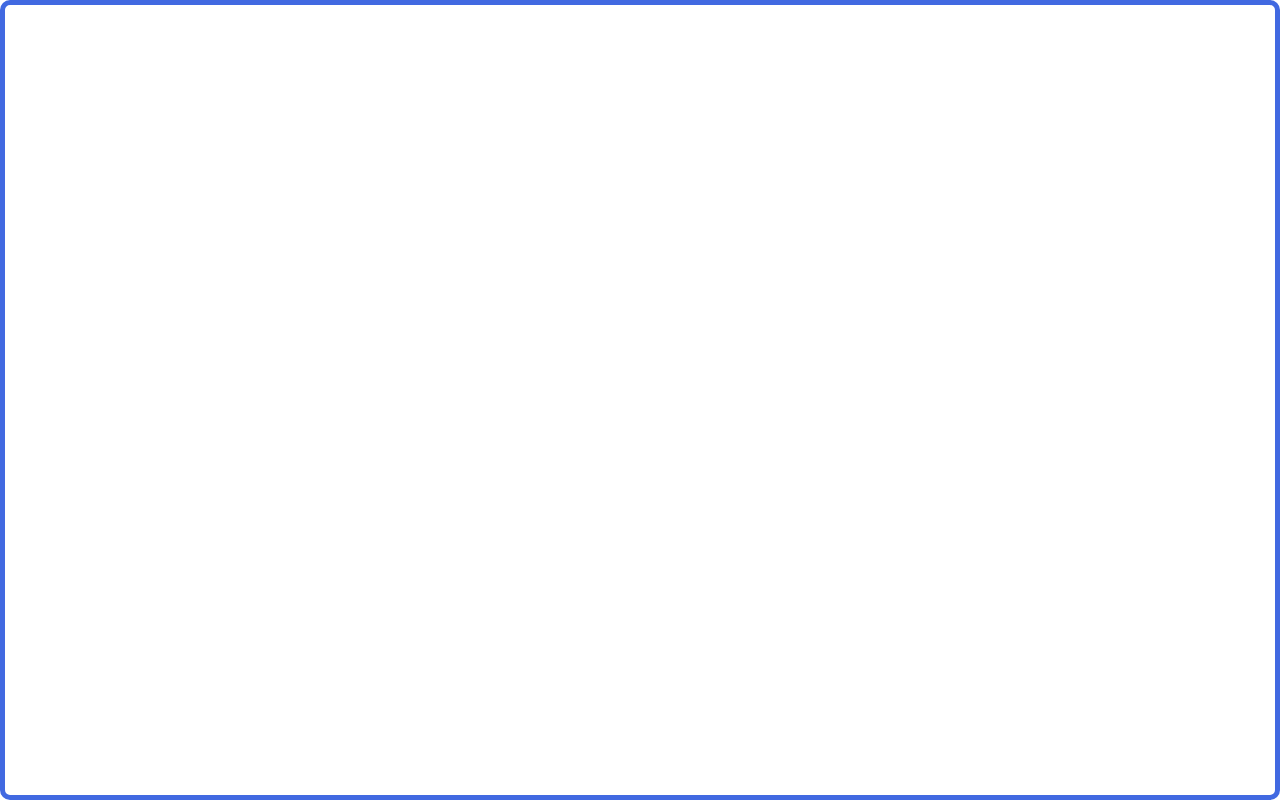
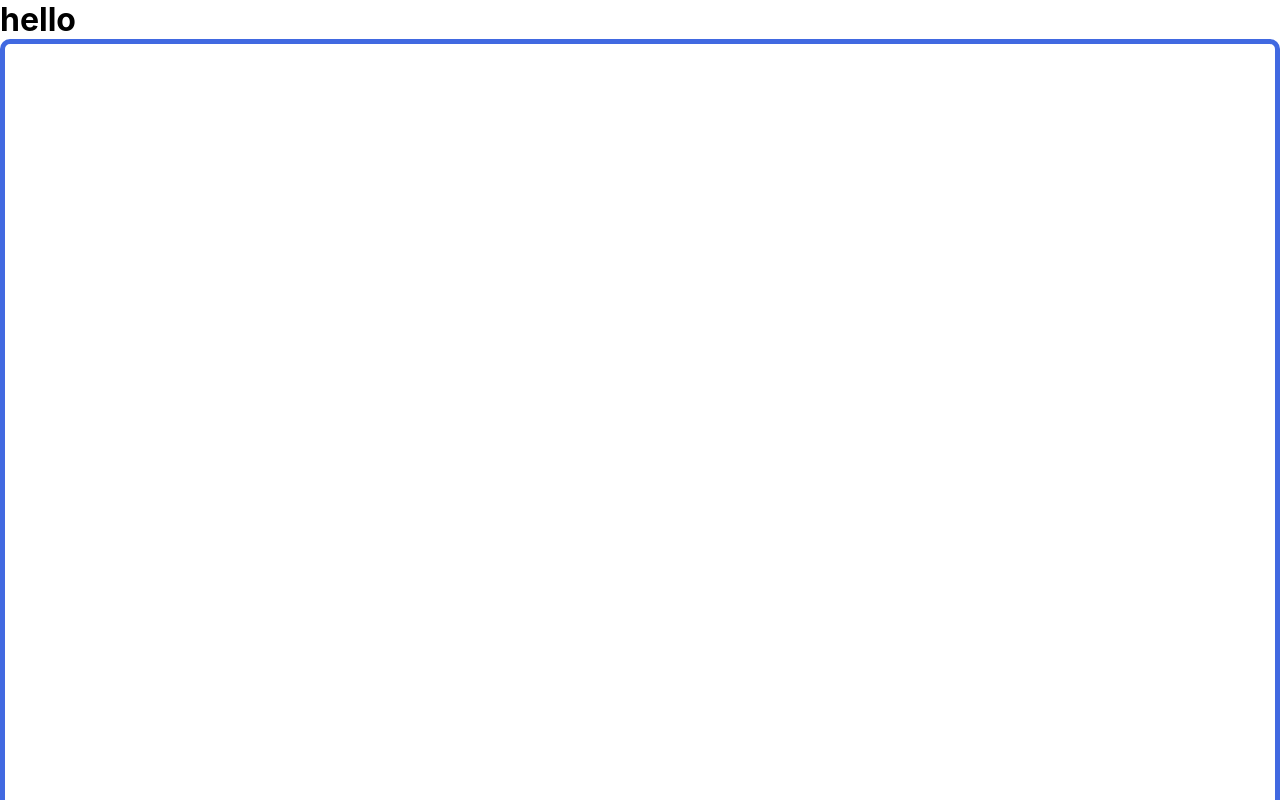
Before and after one commit to netrolite/temperature-tracker, a React (Create React App) app: page / in a window 1280 px wide. Shown: the top 800 px of the page. Built offline with nearby package versions, Linux system fonts and the light colour scheme.

Commit message:
1 file modified

```diff
--- a/src/App.js
+++ b/src/App.js
@@ -7,5 +7,11 @@ export default function App() {
   const canvas = data.map((temperatureData, i) => {
     return <TemperatureChart temperatureData={temperatureData} key={i} />;
   });
-  return <div>{canvas}</div>;
+
+  return (
+    <div>
+      <h1>hello</h1>
+      {canvas}
+    </div>
+  );
 }
```
